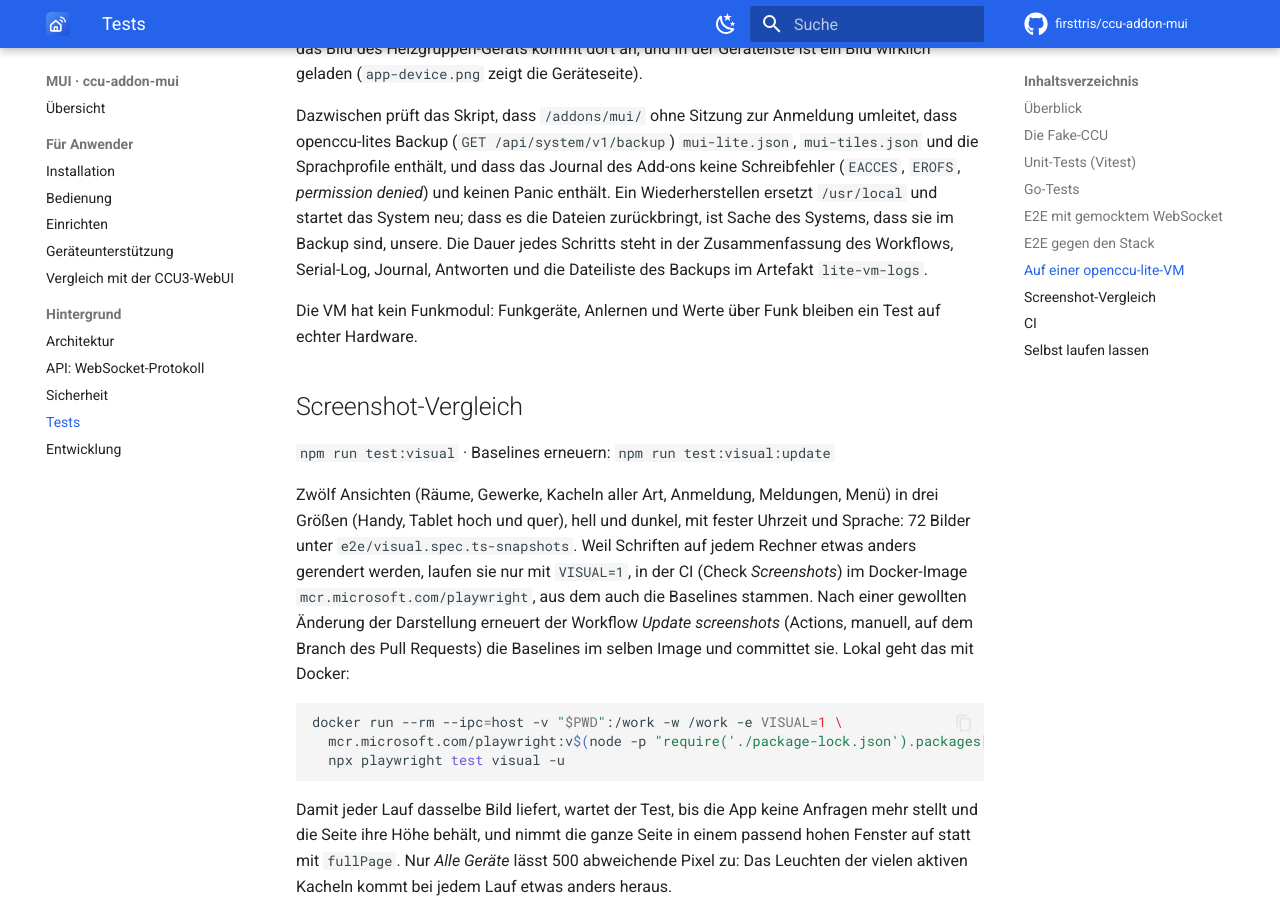
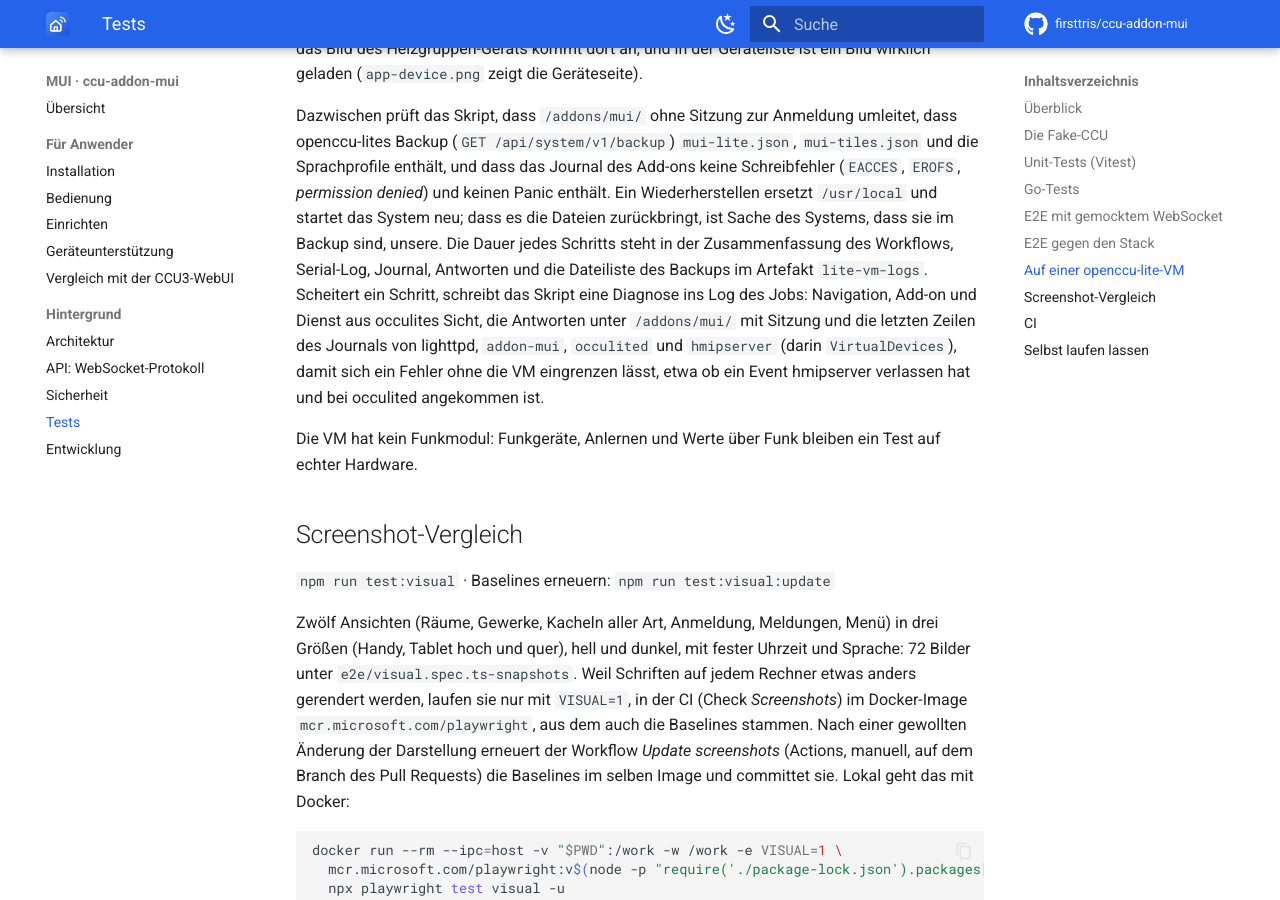
Before and after one commit to firsttris/ccu-addon-mui, an MkDocs documentation site: the page built from docs/tests.md, in a window 1280 px wide and 900 px high, scrolled down 6975 px. Built offline with MkDocs 1.6.1 and Material for MkDocs 9.7.7, drawn with Linux system fonts in a browser that asks for light colours; comment, search, counter and statistics services are not loaded.

Commit message:
openccu-lite VM: Diagnose mit dem Journal von occulited und hmipserver (#260)
Seit openccu-lite 1.0.0-beta.4 kommt in der Phase levels das Event zum
gesetzten SET_TEMPERATURE der Heizgruppe nicht mehr an (mit beta.1 grün,
gleicher MUI-Stand). Die Diagnose zeigte bisher nur lighttpd und addon-mui;
ob hmipserver das Event nicht schickt oder occulited es verliert, war ohne
VM nicht zu sehen. Jetzt stehen auch die letzten Zeilen der Units occulited
und hmipserver und die Zeilen mit VirtualDevices im Log des Jobs.


Claude-Session: https://claude.ai/code/session_01QMUbi2xDMMSYmXy9CTYdAx

Co-authored-by: Claude <noreply@anthropic.com>

```diff
--- a/docs/tests.md
+++ b/docs/tests.md
@@ -197,6 +197,10 @@ des Add-ons keine Schreibfehler (`EACCES`, `EROFS`, *permission denied*) und kei
 Wiederherstellen ersetzt `/usr/local` und startet das System neu; dass es die Dateien zurückbringt, ist
 Sache des Systems, dass sie im Backup sind, unsere. Die Dauer jedes Schritts steht in der Zusammenfassung
 des Workflows, Serial-Log, Journal, Antworten und die Dateiliste des Backups im Artefakt `lite-vm-logs`.
+Scheitert ein Schritt, schreibt das Skript eine Diagnose ins Log des Jobs: Navigation, Add-on und Dienst
+aus occulites Sicht, die Antworten unter `/addons/mui/` mit Sitzung und die letzten Zeilen des Journals von
+lighttpd, `addon-mui`, `occulited` und `hmipserver` (darin `VirtualDevices`), damit sich ein Fehler ohne die
+VM eingrenzen lässt, etwa ob ein Event hmipserver verlassen hat und bei occulited angekommen ist.
 
 Die VM hat kein Funkmodul: Funkgeräte, Anlernen und Werte über Funk bleiben ein Test auf echter Hardware.
 
```
Also changed, not shown: 1 other file.
